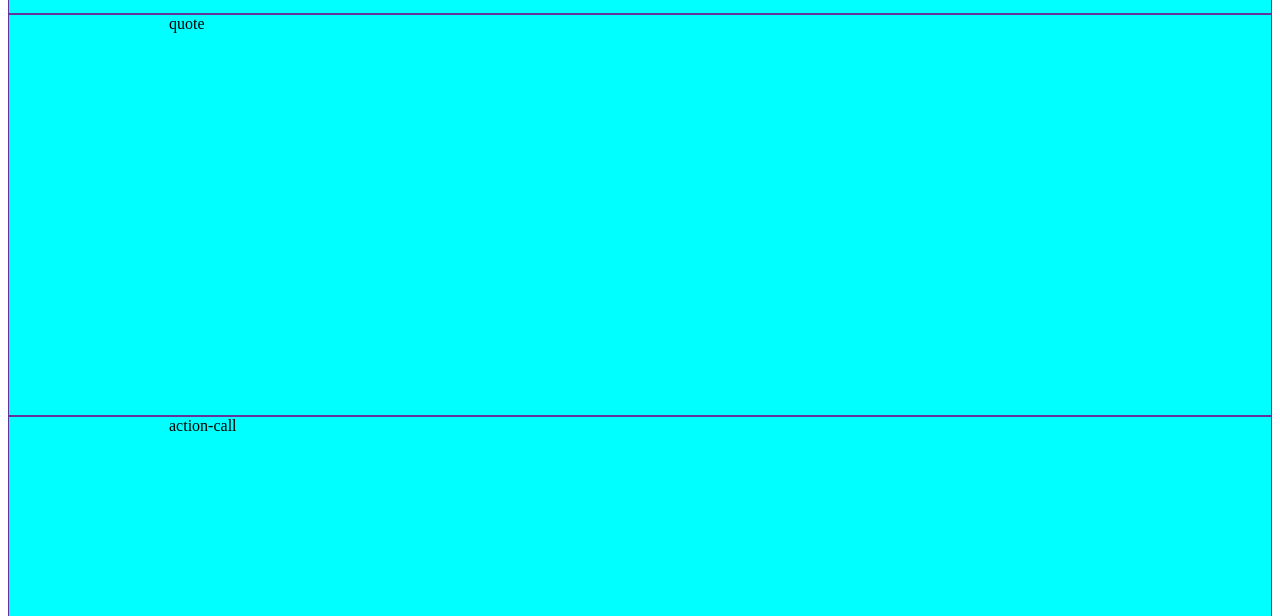
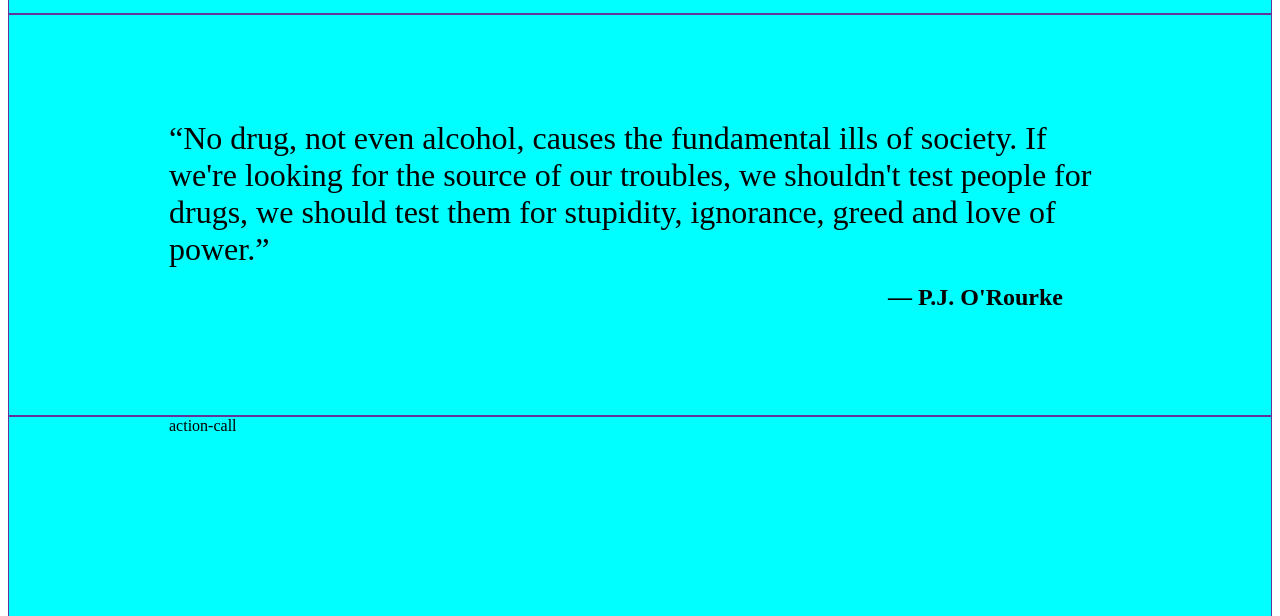
Before and after one commit to gustavords/o_landing_page, a plain HTML site: page index.html in a window 1280 px wide. Shown: the part 910-1526 px from the top of the page. Drawn offline with Linux system fonts and the light colour scheme.

Commit message:
Add flex structure to div.quote

```diff
--- a/css/style.css
+++ b/css/style.css
@@ -97,7 +97,32 @@ nav {
 
             p {
                 flex: 1 1 1rem;
+                text-align: center;
             }
         }
     }
 }
+
+.quote {
+    flex-direction: column;
+    justify-content: center;
+    gap: 1em;
+
+    p {
+        padding: 0%;
+        margin: 0%;
+    }
+
+    p:first-child {
+        font-size: xx-large;
+    }
+
+    p:last-child {
+        align-self: flex-end;
+        margin-right: 2em;
+        font-size: x-large;
+        font-weight: bolder;
+
+    }
+
+}
--- a/index.html
+++ b/index.html
@@ -67,7 +67,10 @@
         </ul>
     </div>
     <div class="section quote">
-        quote
+        <p>“No drug, not even alcohol, causes the fundamental ills of society. If we're looking for the source of our
+            troubles, we shouldn't test people for drugs, we should test them for stupidity, ignorance, greed and love
+            of power.”</p>
+        <p>― P.J. O'Rourke</p>
     </div>
     <div class="section action_call">
         action-call
```
